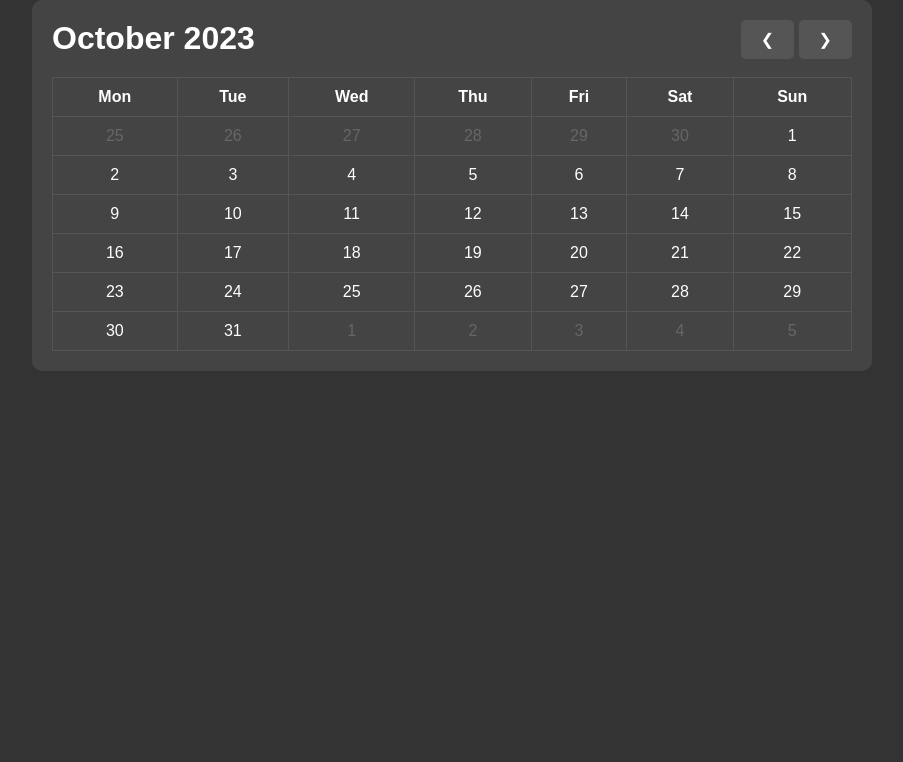
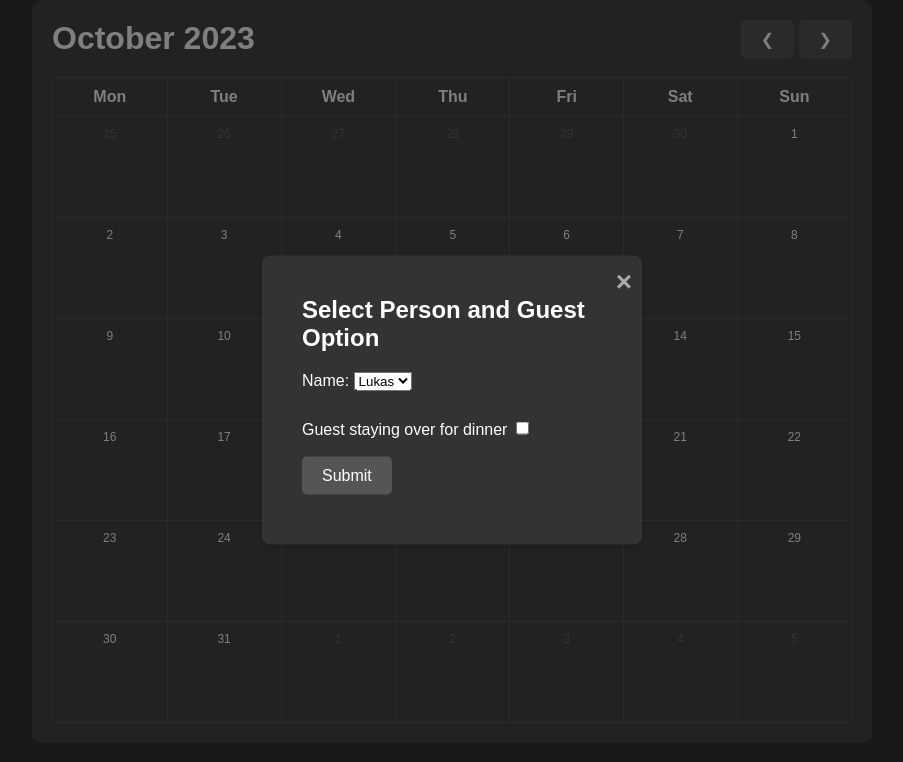
Before and after one commit to lukasjp11/DinnerDeltag, a plain HTML site: page DinnerDeltag.html in a window 1280 px wide. Both pictures are taken after a click on the element "10". Shown: the whole page, without its empty margins (188-1091 px from the left). Drawn offline with Linux system fonts and the light colour scheme.

Commit message:
improvements

```diff
--- a/DinnerDeltag.html
+++ b/DinnerDeltag.html
@@ -1,4 +1,3 @@
-
 <!DOCTYPE html>
 <html lang="en">
 
@@ -36,8 +35,27 @@
                 <!-- Calendar days will be injected here by JavaScript -->
             </tbody>
         </table>
+    </div>
 
+    <div id="modal" class="modal">
+        <div class="modal-content">
+            <span class="close" onclick="closeModal()">&times;</span>
+            <h2>Select Person and Guest Option</h2>
+            <label for="names">Name:</label>
+            <select id="names">
+                <option value="Lukas">Lukas</option>
+                <option value="Silas">Silas</option>
+                <option value="Anton">Anton</option>
+            </select>
+            <br><br>
+            <label for="guest">Guest staying over for dinner</label>
+            <input type="checkbox" id="guest" name="guest">
+            <br><br>
+            <button onclick="closeModal()">Submit</button>
+        </div>
     </div>
+
+
 </body>
 
 </html>
--- a/css/styles.css
+++ b/css/styles.css
@@ -18,6 +18,34 @@ body {
     padding: 20px;
     background-color: #444;
     border-radius: 10px;
+}
+
+/* Updated styles for the calendar cells to have a fixed size */
+#calendar tbody td {
+    width: 100px; /* or adjust as needed */
+    height: 80px; /* or adjust as needed */
+    font-size: 12px; /* or adjust as needed */
+    vertical-align: top; /* aligns the content to the top of the cell */
+    position: relative;
+}
+
+/* Add this style to make sure content overflows nicely */
+#calendar tbody td strong {
+    display: block;
+    margin-bottom: 5px;
+}
+
+/* Add this style to overlay person and guest information nicely */
+#calendar tbody td div {
+    position: absolute;
+    bottom: 0;
+    left: 0;
+    right: 0;
+    background-color: rgba(0, 128, 0, 0.7); /* green background with some transparency */
+    color: white;
+    padding: 5px;
+    font-size: 10px; /* adjust as needed */
+    line-height: 1.2;
 }
 
 header {
@@ -90,3 +118,74 @@ header {
     top: 0;
     right: 0;
 }
+
+/* The Modal (background) */
+.modal {
+    display: none;
+    position: fixed;
+    z-index: 1;
+    left: 0;
+    top: 0;
+    width: 100%;
+    height: 100%;
+    overflow: auto;
+    background-color: rgba(0,0,0,0.5);
+    transition: opacity 0.3s ease;
+}
+
+/* Modal Content */
+.modal-content {
+    position: fixed;
+    top: 50%;
+    left: 50%;
+    transform: translate(-50%, -50%);
+    padding: 40px;
+    width: 300px;
+    background-color: #333;
+    border-radius: 8px;
+    box-shadow: 0 4px 6px rgba(0,0,0,0.1);
+}
+
+/* The Close Button */
+.close {
+    color: #aaa;
+    position: absolute;
+    top: 10px;
+    right: 10px;
+    font-size: 28px;
+    font-weight: bold;
+}
+
+.close:hover,
+.close:focus {
+    color: black;
+    text-decoration: none;
+    cursor: pointer;
+}
+
+/* Styles for labels, selects, and button */
+.modal-content label,
+.modal-content select,
+.modal-content button {
+    font-family: Arial, sans-serif;
+    margin-bottom: 10px;
+}
+
+.modal-content h2 {
+    font-family: Arial, sans-serif;
+    margin: 0 0 20px 0;
+}
+
+.modal-content button {
+    padding: 10px 20px;
+    background-color: #555;
+    color: white;
+    border: none;
+    border-radius: 5px;
+    cursor: pointer;
+    transition: background-color 0.3s ease;
+}
+
+.modal-content button:hover {
+    background-color: #666;
+}
--- a/js/script.js
+++ b/js/script.js
@@ -1,7 +1,7 @@
-
 // Global variables
 let currentDate = new Date();
-let selectedUser = null;
+let selectedDates = []; // To store the selected dates and persons
+let clickedDate; // To store the clicked date
 
 // Function to update the calendar based on the current date
 function updateCalendar() {
@@ -17,7 +17,7 @@ function updateCalendar() {
 
     // Get the first day of the month
     let firstDay = new Date(currentDate.getFullYear(), currentDate.getMonth(), 1).getDay();
-    firstDay = (firstDay === 0) ? 6 : firstDay - 1;  // Adjust Sunday to be at the end
+    firstDay = (firstDay === 0) ? 6 : firstDay - 1; // Adjust Sunday to be at the end
 
     // Get the total number of days in the month
     const totalDays = new Date(currentDate.getFullYear(), currentDate.getMonth() + 1, 0).getDate();
@@ -30,8 +30,6 @@ function updateCalendar() {
         for (let j = 0; j < 7; j++) {
             const cell = document.createElement('td');
 
-            if (i === 0 && j < firstDay || dayCounter > totalDays) {
-
             if (i === 0 && j < firstDay) {
                 const prevMonthLastDay = new Date(currentDate.getFullYear(), currentDate.getMonth(), 0).getDate();
                 cell.innerText = prevMonthLastDay - firstDay + j + 1;
@@ -40,10 +38,6 @@ function updateCalendar() {
                 cell.innerText = dayCounter - totalDays;
                 cell.classList.add('grayed-out');
                 dayCounter++;
-    } else {
-        cell.innerText = '';
-    }
-
             } else {
                 cell.innerText = dayCounter;
                 dayCounter++;
@@ -54,7 +48,29 @@ function updateCalendar() {
 
         calendarBody.appendChild(row);
     }
+
+    // Highlight the selected dates and show the selected person and guest status
+    highlightSelectedDates();
+
+    // After creating the calendar, attach the click event listeners to the cells
+    attachClickEventToCells();
 }
+
+// Function to highlight the selected dates
+function highlightSelectedDates() {
+    selectedDates.forEach(dateInfo => {
+        if (dateInfo.year === currentDate.getFullYear() && dateInfo.month === currentDate.getMonth()) {
+            const cell = document.querySelector(`#calendar tbody tr:nth-child(${Math.ceil((dateInfo.date + dateInfo.firstDay) / 7)}) td:nth-child(${(dateInfo.date + dateInfo.firstDay - 1) % 7 + 1})`);
+            if (cell) {
+                cell.style.backgroundColor = 'green';
+                cell.style.color = 'white';
+                cell.innerHTML = `<strong>${dateInfo.date}</strong>
+                                  <div>${dateInfo.person}<br>${dateInfo.guest ? 'With Guest' : ''}</div>`;
+            }
+        }
+    });
+}
+
 
 // Function to change the month
 function changeMonth(direction) {
@@ -62,10 +78,46 @@ function changeMonth(direction) {
     updateCalendar();
 }
 
-// Function to set the selected user
-function setUser(userName) {
-    selectedUser = userName;
-    alert('Selected user: ' + userName);
+// Function to open the modal
+function openModal() {
+    document.getElementById("modal").style.display = "block";
+}
+
+// Function to close the modal and capture the selected values
+function closeModal() {
+    const selectedName = document.getElementById("names").value;
+    const isGuest = document.getElementById("guest").checked;
+
+    const firstDay = new Date(currentDate.getFullYear(), currentDate.getMonth(), 1).getDay();
+    const adjustedFirstDay = (firstDay === 0) ? 6 : firstDay - 1;
+
+    const selectedDateInfo = {
+        date: clickedDate,
+        month: currentDate.getMonth(),
+        year: currentDate.getFullYear(),
+        person: selectedName,
+        guest: isGuest,
+        firstDay: adjustedFirstDay
+    };
+
+    // Update selectedDates array
+    selectedDates = selectedDates.filter(dateInfo => dateInfo.date !== clickedDate || dateInfo.month !== currentDate.getMonth() || dateInfo.year !== currentDate.getFullYear());
+    selectedDates.push(selectedDateInfo);
+
+    updateCalendar();
+    document.getElementById("modal").style.display = "none";
+}
+
+// Function to attach click event to calendar cells
+function attachClickEventToCells() {
+    document.querySelectorAll('#calendar tbody td').forEach(cell => {
+        cell.addEventListener('click', () => {
+            if (!cell.classList.contains('grayed-out')) {
+                clickedDate = parseInt(cell.innerText, 10);
+                openModal();
+            }
+        });
+    });
 }
 
 // Initial calendar update
```
Lines whose indentation alone changed are shown as unchanged.
